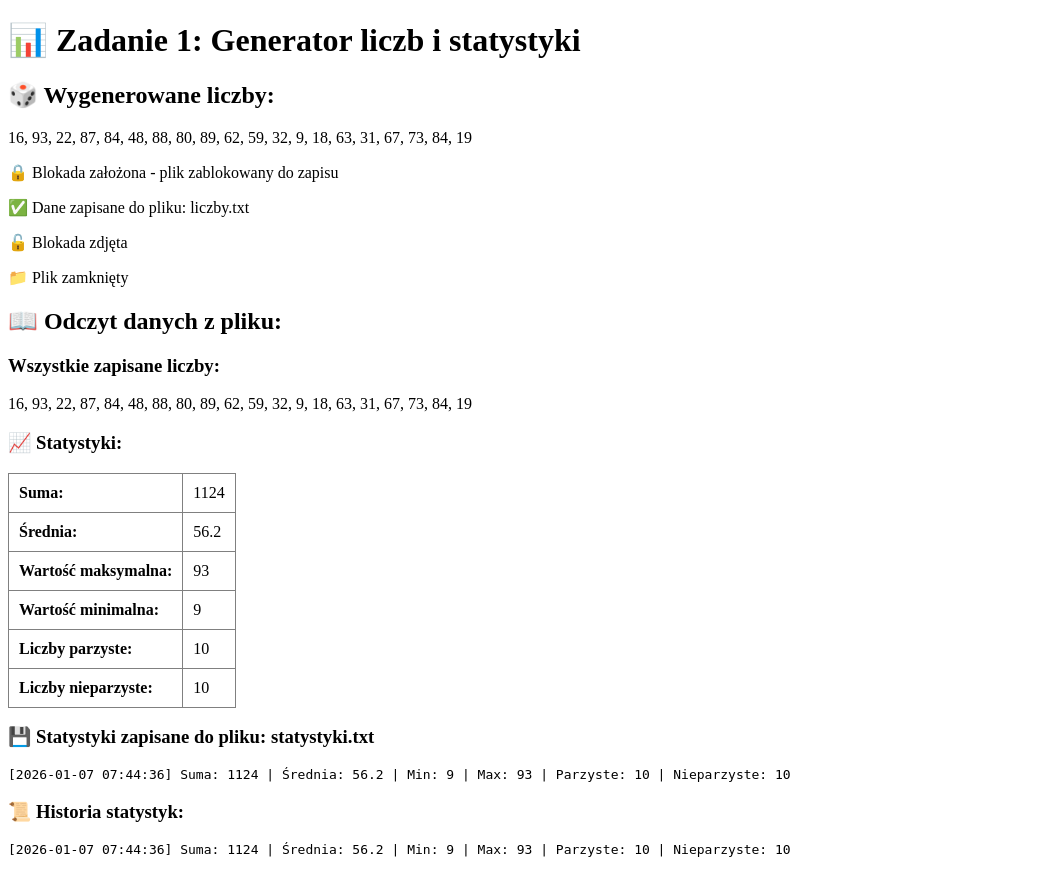
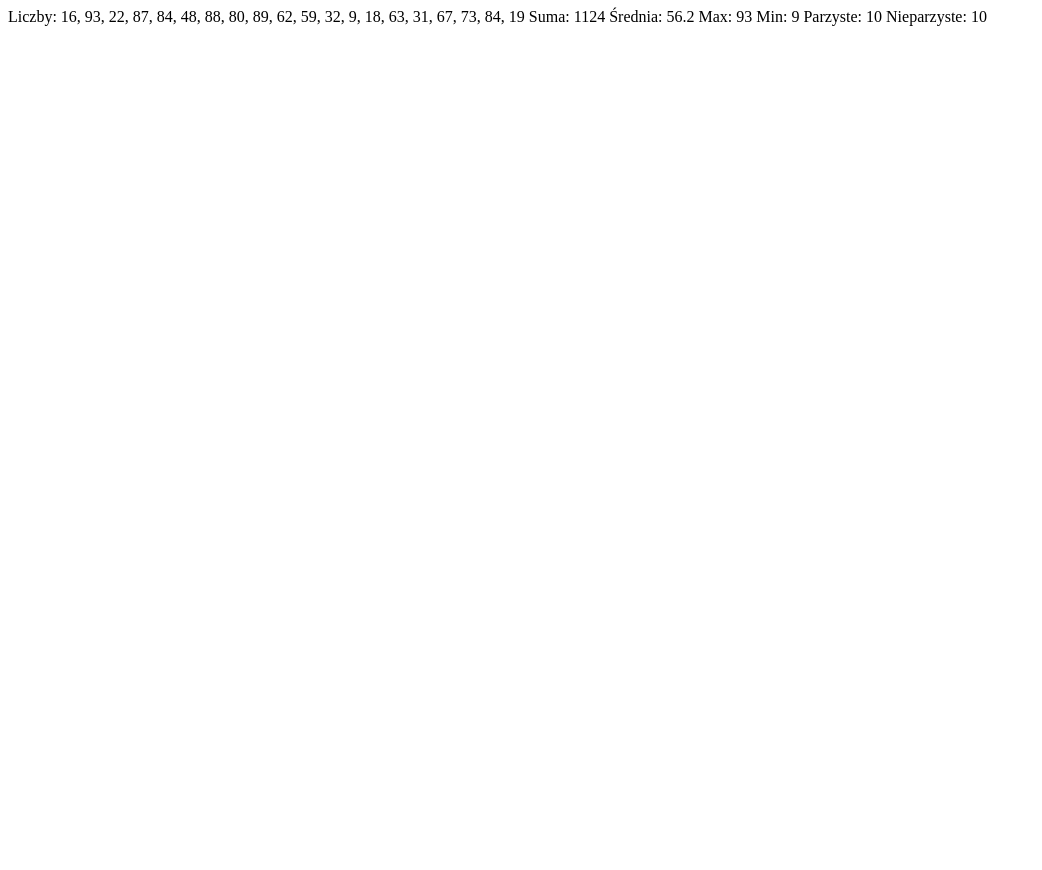
Before and after one commit to Artu5r/3C_Witryny_Internetowe_2025_2026, a PHP site: page /zad1.php in a window 1280 px wide. Shown: the whole page, without its empty margins (0-1042 px from the left). After the commit the page ends 26 px from the top, so only its background shows below. Run offline with PHP 8.4, Linux system fonts and the light colour scheme.

Commit message:
Update zad1.php

```diff
--- a/07_01_2025/zad1.php
+++ b/07_01_2025/zad1.php
@@ -6,140 +6,46 @@
     <title>Document</title>
 </head>
 <body>
-
-</body><?php
-// =====================================================
-// ZADANIE 1: Generator liczb ze statystykami
-// =====================================================
-
-echo "<h1>📊 Zadanie 1: Generator liczb i statystyki</h1>";
-
-// =====================================================
-// KROK 1: Generowanie 20 losowych liczb (1-100)
-// =====================================================
-
+    <?php
+// Generowanie 20 losowych liczb
 $liczby = [];
 for ($i = 0; $i < 20; $i++) {
     $liczby[] = rand(1, 100);
 }
 
-echo "<h2>🎲 Wygenerowane liczby:</h2>";
-echo "<p>" . implode(", ", $liczby) . "</p>";
+// Zapis do pliku - 3 etapy z blokadą
+$plik = fopen("liczby.txt", "w");
+flock($plik, LOCK_EX);
+foreach ($liczby as $liczba) {
+    fwrite($plik, $liczba . "\n");
+}
+flock($plik, LOCK_UN);
+fclose($plik);
 
-// =====================================================
-// KROK 2: Zapis do pliku - 3 etapowy sposób z blokadą
-// =====================================================
+// Odczyt pliku
+$odczytane = file("liczby.txt", FILE_IGNORE_NEW_LINES);
+$odczytane = array_map('intval', $odczytane);
 
-$nazwaPliku = "liczby.txt";
+echo "Liczby: " . implode(", ", $odczytane) . "\n";
 
-// ETAP 1: Otwarcie pliku
-$plik = fopen($nazwaPliku, "w");
+$suma = array_sum($odczytane);
+$srednia = $suma / count($odczytane);
+$max = max($odczytane);
+$min = min($odczytane);
+$parzyste = count(array_filter($odczytane, fn($n) => $n % 2 == 0));
+$nieparzyste = count($odczytane) - $parzyste;
 
-if ($plik) {
-    // ETAP 2: Założenie blokady (LOCK_EX - wyłączna blokada do zapisu)
-    if (flock($plik, LOCK_EX)) {
-        echo "<p>🔒 Blokada założona - plik zablokowany do zapisu</p>";
+echo "Suma: $suma\n";
+echo "Średnia: $srednia\n";
+echo "Max: $max\n";
+echo "Min: $min\n";
+echo "Parzyste: $parzyste\n";
+echo "Nieparzyste: $nieparzyste\n";
 
-        // Zapis każdej liczby w nowej linii
-        foreach ($liczby as $liczba) {
-            fwrite($plik, $liczba . "\n");
-        }
-
-        echo "<p>✅ Dane zapisane do pliku: $nazwaPliku</p>";
-
-        // Zdjęcie blokady
-        flock($plik, LOCK_UN);
-        echo "<p>🔓 Blokada zdjęta</p>";
-    } else {
-        echo "<p>❌ Nie udało się założyć blokady!</p>";
-    }
-
-    // ETAP 3: Zamknięcie pliku
-    fclose($plik);
-    echo "<p>📁 Plik zamknięty</p>";
-} else {
-    echo "<p>❌ Nie udało się otworzyć pliku!</p>";
-}
-
-// =====================================================
-// KROK 3: Odczyt pliku i obliczenia statystyczne
-// =====================================================
-
-echo "<h2>📖 Odczyt danych z pliku:</h2>";
-
-// Użycie funkcji file() - odczytuje plik do tablicy (każda linia = element)
-$odczytaneLiczby = file($nazwaPliku, FILE_IGNORE_NEW_LINES | FILE_SKIP_EMPTY_LINES);
-
-if ($odczytaneLiczby !== false) {
-    // Konwersja stringów na liczby całkowite
-    $odczytaneLiczby = array_map('intval', $odczytaneLiczby);
-
-    echo "<h3>Wszystkie zapisane liczby:</h3>";
-    echo "<p>" . implode(", ", $odczytaneLiczby) . "</p>";
-
-    // Obliczenia statystyczne
-    $suma = array_sum($odczytaneLiczby);
-    $ilosc = count($odczytaneLiczby);
-    $srednia = round($suma / $ilosc, 2);
-    $max = max($odczytaneLiczby);
-    $min = min($odczytaneLiczby);
-
-    // Liczenie parzystych i nieparzystych
-    $parzyste = 0;
-    $nieparzyste = 0;
-
-    foreach ($odczytaneLiczby as $liczba) {
-        if ($liczba % 2 == 0) {
-            $parzyste++;
-        } else {
-            $nieparzyste++;
-        }
-    }
-
-    // Wyświetlenie statystyk
-    echo "<h3>📈 Statystyki:</h3>";
-    echo "<table border='1' cellpadding='10' style='border-collapse: collapse;'>";
-    echo "<tr><td><strong>Suma:</strong></td><td>$suma</td></tr>";
-    echo "<tr><td><strong>Średnia:</strong></td><td>$srednia</td></tr>";
-    echo "<tr><td><strong>Wartość maksymalna:</strong></td><td>$max</td></tr>";
-    echo "<tr><td><strong>Wartość minimalna:</strong></td><td>$min</td></tr>";
-    echo "<tr><td><strong>Liczby parzyste:</strong></td><td>$parzyste</td></tr>";
-    echo "<tr><td><strong>Liczby nieparzyste:</strong></td><td>$nieparzyste</td></tr>";
-    echo "</table>";
-
-    // =====================================================
-    // KROK 4: Zapis statystyk do pliku statystyki.txt
-    // =====================================================
-
-    $plikStatystyki = "statystyki.txt";
-    $aktualnaData = date("Y-m-d H:i:s");
-
-    // Format wpisu
-    $wpis = "[$aktualnaData] Suma: $suma | Średnia: $srednia | Min: $min | Max: $max | Parzyste: $parzyste | Nieparzyste: $nieparzyste\n";
-
-    // Dopisanie do pliku (FILE_APPEND - dopisuje, nie nadpisuje)
-    $plikStat = fopen($plikStatystyki, "a");
-
-    if ($plikStat) {
-        if (flock($plikStat, LOCK_EX)) {
-            fwrite($plikStat, $wpis);
-            flock($plikStat, LOCK_UN);
-        }
-        fclose($plikStat);
-
-        echo "<h3>💾 Statystyki zapisane do pliku: $plikStatystyki</h3>";
-        echo "<pre>$wpis</pre>";
-    }
-
-    // Wyświetlenie całej historii statystyk
-    echo "<h3>📜 Historia statystyk:</h3>";
-    echo "<pre>";
-    echo htmlspecialchars(file_get_contents($plikStatystyki));
-    echo "</pre>";
-
-} else {
-    echo "<p>❌ Błąd odczytu pliku!</p>";
-}
-
+// Zapis do statystyki.txt
+$data = date("Y-m-d H:i:s");
+$wpis = "[$data] Suma: $suma | Średnia: $srednia | Min: $min | Max: $max | Parzyste: $parzyste | Nieparzyste: $nieparzyste\n";
+file_put_contents("statystyki.txt", $wpis, FILE_APPEND);
 ?>
+</body>
 </html>
```
